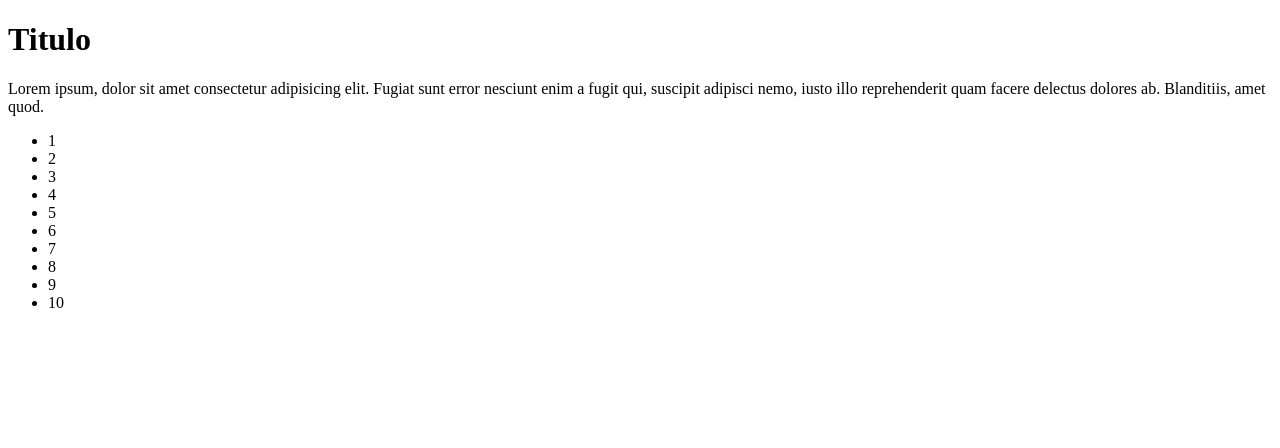
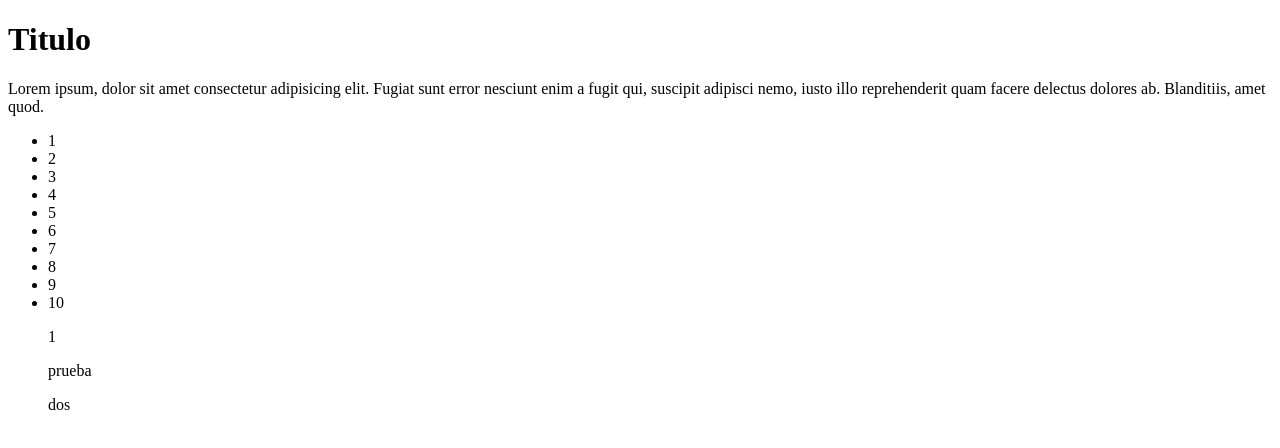
Before and after one commit to gvilchezv/inicio, a plain HTML site: page index.html in a window 1280 px wide. Drawn offline with Linux system fonts and the light colour scheme.

Commit message:
agregue 3 parrafos

```diff
--- a/index.html
+++ b/index.html
@@ -1,15 +1,18 @@
 <!DOCTYPE html>
 <html lang="en">
+
 <head>
     <meta charset="UTF-8">
     <meta http-equiv="X-UA-Compatible" content="IE=edge">
     <meta name="viewport" content="width=device-width, initial-scale=1.0">
     <title>Prueba</title>
 </head>
+
 <body>
     <h1>Titulo </h1>
     <div>
-        <p>Lorem ipsum, dolor sit amet consectetur adipisicing elit. Fugiat sunt error nesciunt enim a fugit qui, suscipit adipisci nemo, iusto illo reprehenderit quam facere delectus dolores ab. Blanditiis, amet quod.</p>
+        <p>Lorem ipsum, dolor sit amet consectetur adipisicing elit. Fugiat sunt error nesciunt enim a fugit qui,
+            suscipit adipisci nemo, iusto illo reprehenderit quam facere delectus dolores ab. Blanditiis, amet quod.</p>
         <ul>
             <li>1</li>
             <li>2</li>
@@ -21,7 +24,14 @@
             <li>8</li>
             <li>9</li>
             <li>10</li>
+
+            <p>1</p>
+            <p>prueba</p>
+            <p>dos</p>
+
+
         </ul>
     </div>
 </body>
+
 </html>
```
